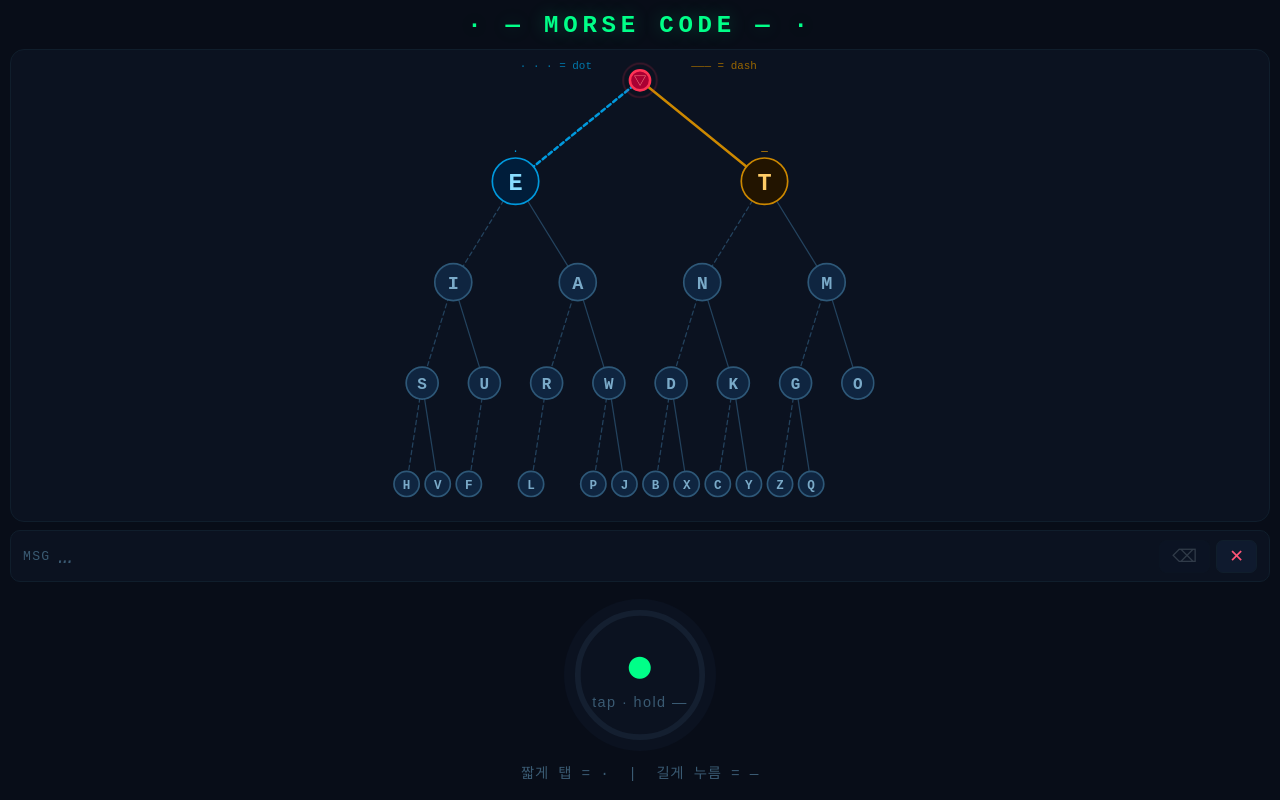
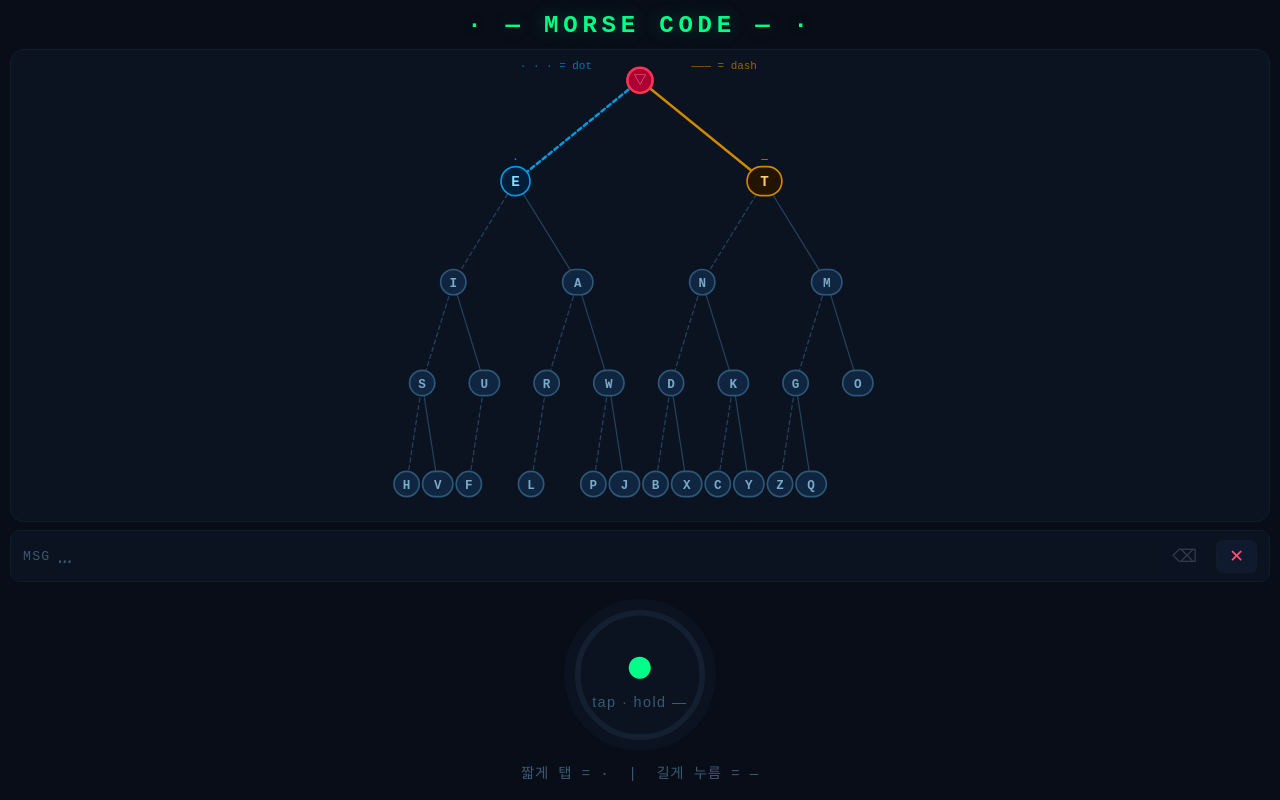
Before and after one commit to silibah-ux/morse, a React (Vite) app: page / in a window 1280 px wide. Built offline with nearby package versions, Linux system fonts and the light colour scheme.

Commit message:
Uniform node size; dot=circle, dash=pill rect
BASE_R=15 for all levels (no per-level shrink).
Track edgeType (root/dot/dash) in buildLayout.
Dot-branch nodes → circle, dash-branch nodes → horizontal pill (rx=rh).
Pulse ring matches shape (circle or pill) for current node.

```diff
--- a/src/MorseTree.jsx
+++ b/src/MorseTree.jsx
@@ -6,33 +6,32 @@ const H = 560;
 const PAD_TOP = 36;
 const PAD_SIDE = 4;
 const LEVEL_H = 120;
-
-const BASE_R = [12, 24, 22, 19, 15];
+const BASE_R = 15;
 
 function buildLayout() {
   const nodes = [];
   const edges = [];
   const usableW = W - PAD_SIDE * 2;
 
-  function traverse(node, level, pos) {
+  function traverse(node, level, pos, edgeType = 'root') {
     if (!node) return;
     const slots = Math.pow(2, level);
     const x = PAD_SIDE + (pos + 0.5) * (usableW / slots);
     const y = PAD_TOP + level * LEVEL_H;
-    nodes.push({ node, x, y, level });
+    nodes.push({ node, x, y, level, edgeType });
 
     const childSlotW = usableW / (slots * 2);
     if (node.dot) {
       const cx = PAD_SIDE + (pos * 2 + 0.5) * childSlotW;
       const cy = PAD_TOP + (level + 1) * LEVEL_H;
       edges.push({ from: node, to: node.dot, x1: x, y1: y, x2: cx, y2: cy, type: 'dot' });
-      traverse(node.dot, level + 1, pos * 2);
+      traverse(node.dot, level + 1, pos * 2, 'dot');
     }
     if (node.dash) {
       const cx = PAD_SIDE + (pos * 2 + 1 + 0.5) * childSlotW;
       const cy = PAD_TOP + (level + 1) * LEVEL_H;
       edges.push({ from: node, to: node.dash, x1: x, y1: y, x2: cx, y2: cy, type: 'dash' });
-      traverse(node.dash, level + 1, pos * 2 + 1);
+      traverse(node.dash, level + 1, pos * 2 + 1, 'dash');
     }
   }
   traverse(MORSE_TREE, 0, 0);
@@ -52,11 +51,9 @@ export default function MorseTree({ currentPath, currentNode }) {
       className="morse-tree"
       aria-label="Morse code tree"
     >
-      {/* legend */}
       <text x={W/2 - 100} y={22} textAnchor="middle" fill="#0077aa" fontSize={13} fontFamily="monospace">· · · = dot</text>
       <text x={W/2 + 100} y={22} textAnchor="middle" fill="#996600" fontSize={13} fontFamily="monospace">——— = dash</text>
 
-      {/* Edges */}
       {edges.map((e, i) => {
         const toNextDot  = currentNode != null && e.from === currentNode && e.to === dotNext;
         const toNextDash = currentNode != null && e.from === currentNode && e.to === dashNext;
@@ -73,46 +70,57 @@ export default function MorseTree({ currentPath, currentNode }) {
         );
       })}
 
-      {/* Nodes */}
       {nodes.map((n, i) => {
-        const isRoot     = n.level === 0;
+        const isRoot     = n.edgeType === 'root';
+        const isDashNode = n.edgeType === 'dash';
         const isCurr     = n.node === currentNode;
         const inPath     = pathSet.has(n.node);
         const isNextDot  = n.node === dotNext;
         const isNextDash = n.node === dashNext;
 
         let fill, stroke, textFill, opacity = 1;
-        let r = BASE_R[n.level];
-        let fontSize = [0, 26, 22, 19, 15][n.level];
+        let scale = 1;
+        let fontSize = 15;
 
         if (isCurr) {
           fill = '#aa0033'; stroke = '#ff3355'; textFill = '#fff';
-          r = isRoot ? r : r * 1.45; fontSize += 4;
+          scale = isRoot ? 1 : 1.4; fontSize = 19;
         } else if (isNextDot) {
           fill = '#001d3a'; stroke = '#0099dd'; textFill = '#88ddff';
-          r = r * 1.15; fontSize += 2;
+          scale = 1.15; fontSize = 17;
         } else if (isNextDash) {
           fill = '#221400'; stroke = '#cc8800'; textFill = '#ffcc66';
-          r = r * 1.15; fontSize += 2;
+          scale = 1.15; fontSize = 17;
         } else if (inPath) {
           fill = '#002a1a'; stroke = '#00aa55'; textFill = '#55ffaa';
         } else {
           fill = '#0f2540'; stroke = '#2e5878'; textFill = '#7aaac8';
-          opacity = 1;
         }
+
+        const r  = BASE_R * scale;
+        const rw = BASE_R * 1.2 * scale;
+        const rh = BASE_R * scale;
+        const sw = isCurr ? 3 : 2;
 
         return (
           <g key={i} opacity={opacity}>
-            {isCurr && (
-              <circle cx={n.x} cy={n.y} r={r + 8} fill="none"
-                stroke="#ff3355" strokeWidth={2} className="pulse-ring" />
+            {isCurr && !isRoot && (
+              isDashNode
+                ? <rect x={n.x - rw - 8} y={n.y - rh - 8} width={(rw + 8) * 2} height={(rh + 8) * 2} rx={rh + 8}
+                    fill="none" stroke="#ff3355" strokeWidth={2} className="pulse-ring" />
+                : <circle cx={n.x} cy={n.y} r={r + 8} fill="none"
+                    stroke="#ff3355" strokeWidth={2} className="pulse-ring" />
             )}
-            <circle cx={n.x} cy={n.y} r={r} fill={fill} stroke={stroke}
-              strokeWidth={isCurr ? 3 : 2} />
-            {isNextDot  && <text x={n.x} y={n.y - r - 5} textAnchor="middle" fill="#0099dd" fontSize={13} fontFamily="monospace">·</text>}
-            {isNextDash && <text x={n.x} y={n.y - r - 5} textAnchor="middle" fill="#cc8800" fontSize={13} fontFamily="monospace">—</text>}
+            {isDashNode ? (
+              <rect x={n.x - rw} y={n.y - rh} width={rw * 2} height={rh * 2} rx={rh}
+                fill={fill} stroke={stroke} strokeWidth={sw} />
+            ) : (
+              <circle cx={n.x} cy={n.y} r={r} fill={fill} stroke={stroke} strokeWidth={sw} />
+            )}
+            {isNextDot  && <text x={n.x} y={n.y - rh - 5} textAnchor="middle" fill="#0099dd" fontSize={13} fontFamily="monospace">·</text>}
+            {isNextDash && <text x={n.x} y={n.y - rh - 5} textAnchor="middle" fill="#cc8800" fontSize={13} fontFamily="monospace">—</text>}
             {isRoot ? (
-              <text x={n.x} y={n.y + 6} textAnchor="middle"
+              <text x={n.x} y={n.y + 5} textAnchor="middle"
                 fill={isCurr ? '#ff8888' : '#2a5a3a'} fontSize={15} fontFamily="monospace">▽</text>
             ) : n.node.letter ? (
               <text x={n.x} y={n.y + fontSize * 0.37}
```
